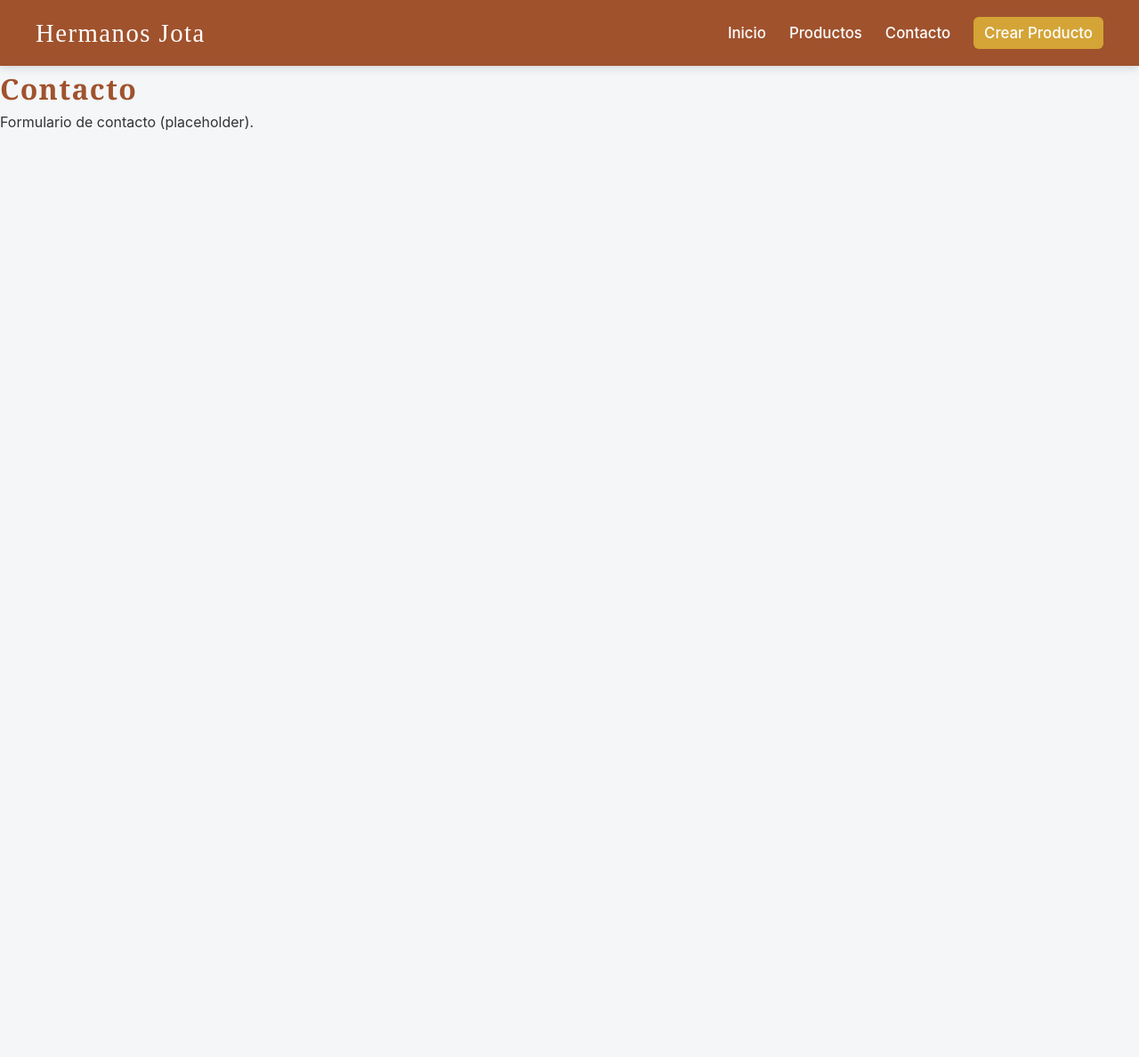
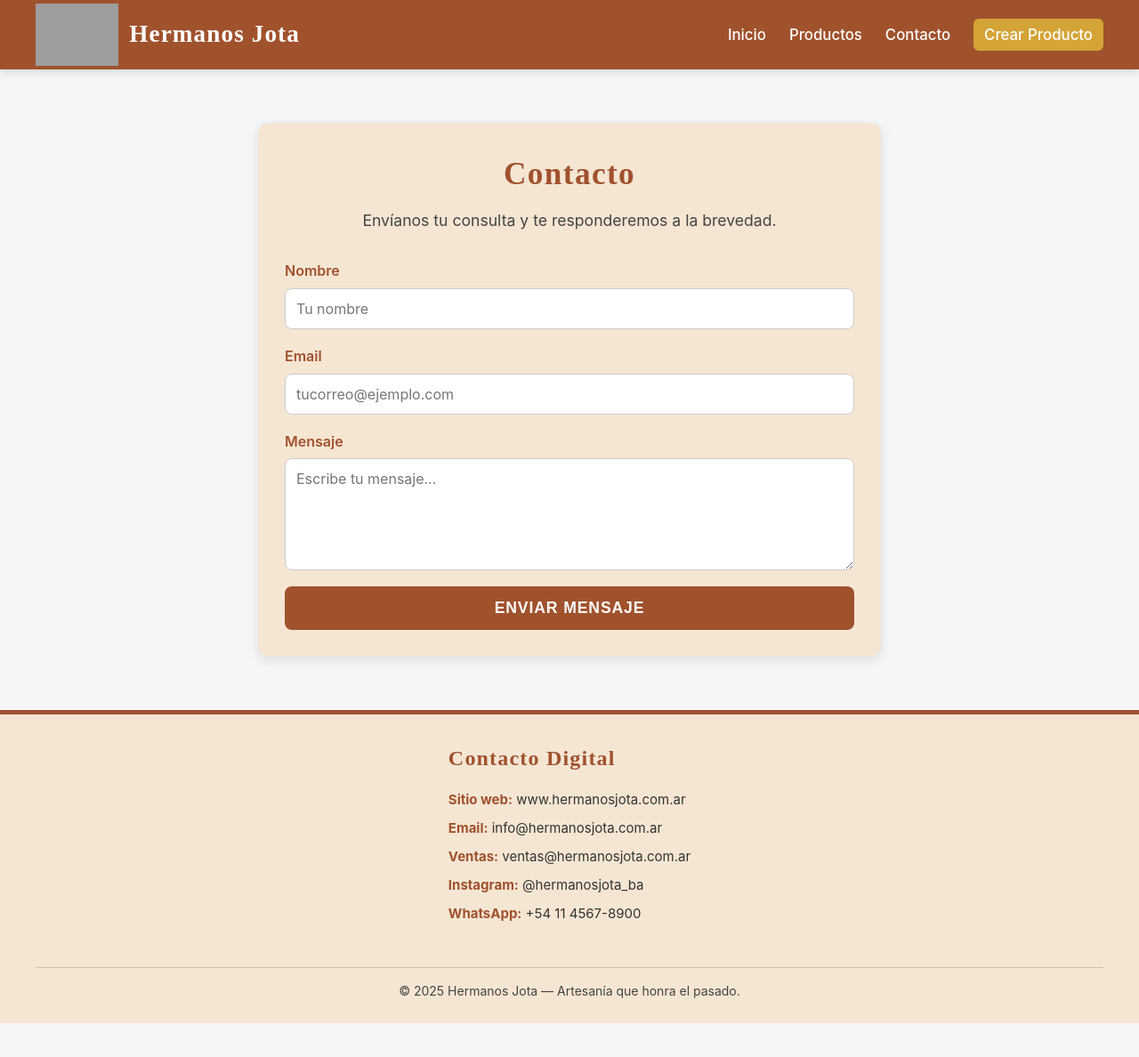
Before and after one commit to MaximoNorry/Sprint5y6Grupo4, a React (Vite) app in the folder client/: page /contacto in a window 1280 px wide. Shown: the top 1188 px of the page at 89% size. Before the commit the page ends 800 px from the top, so only its background shows below. Built offline with nearby package versions, Linux system fonts and the light colour scheme; the HTML template or start-up script is replaced by a standard one.

Commit message:
Agrego el footer y el contacto

```diff
--- a/client/src/App.jsx
+++ b/client/src/App.jsx
@@ -7,12 +7,13 @@ import ProductoDetalle from "./pages/ProductoDetalle.jsx";
 import CrearProducto from "./pages/CrearProducto.jsx";
 import Contacto from "./pages/Contacto.jsx";
 import Navbar from "./components/Navbar.jsx";
+import Footer from "./components/Footer";
+
 
 function App() {
   return (
     <>
       <Navbar />
-
       <Routes>
         <Route path="/" element={<Home />} />
         <Route path="/productos" element={<Productos />} />
@@ -20,6 +21,7 @@ function App() {
         <Route path="/crear-producto" element={<CrearProducto />} />
         <Route path="/contacto" element={<Contacto />} />
       </Routes>
+      <Footer />
     </>
   );
 }
--- /dev/null
+++ b/client/src/components/Footer.css
@@ -0,0 +1,47 @@
+.footer {
+  background-color: var(--alabastro);
+  padding: 30px 40px 25px;
+  border-top: 5px solid var(--siena);
+  font-family: "Inter", sans-serif;
+  color: #333;
+}
+
+.footer-content {
+  max-width: 1100px;
+  margin: 0 auto;
+  display: flex;
+  justify-content: center;
+}
+
+.footer-section h3 {
+  font-family: "Playfair Display", serif;
+  font-size: 24px;
+  color: var(--siena);
+  letter-spacing: 0.05em;
+  margin-bottom: 15px;
+}
+
+.footer-section ul {
+  list-style: none;
+  padding: 0;
+  margin: 0;
+}
+
+.footer-section li {
+  font-size: 15px;
+  margin-bottom: 8px;
+}
+
+.footer-section strong {
+  color: var(--siena);
+}
+
+.footer-bottom {
+  text-align: center;
+  margin-top: 40px;
+  padding-top: 15px;
+  font-size: 14px;
+  border-top: 1px solid rgba(0,0,0,0.15);
+  color: #444;
+  font-family: "Inter", sans-serif;
+}
--- /dev/null
+++ b/client/src/components/Footer.jsx
@@ -0,0 +1,27 @@
+import React from "react";
+import "./Footer.css";
+
+export default function Footer() {
+  return (
+    <footer className="footer">
+      <div className="footer-content">
+
+        <div className="footer-section">
+          <h3>Contacto Digital</h3>
+          <ul>
+            <li><strong>Sitio web:</strong> www.hermanosjota.com.ar</li>
+            <li><strong>Email:</strong> info@hermanosjota.com.ar</li>
+            <li><strong>Ventas:</strong> ventas@hermanosjota.com.ar</li>
+            <li><strong>Instagram:</strong> @hermanosjota_ba</li>
+            <li><strong>WhatsApp:</strong> +54 11 4567-8900</li>
+          </ul>
+        </div>
+
+      </div>
+
+      <div className="footer-bottom">
+        © 2025 Hermanos Jota — Artesanía que honra el pasado.
+      </div>
+    </footer>
+  );
+}
--- a/client/src/components/Navbar.css
+++ b/client/src/components/Navbar.css
@@ -11,14 +11,30 @@
   z-index: 1000;
 }
 
-.nav-logo a {
+.nav-logo {
+  display: flex;
+  align-items: center;
+  gap: 12px;
+  text-decoration: none;
+}
+
+.nav-logo-img {
+  height: 70px;
+  width: auto;
+  object-fit: contain;
+  margin-top: -10px;
+  margin-bottom: -10px;
+}
+
+.nav-logo span {
   color: white;
   font-family: "Playfair Display", serif;
-  font-size: 1.8rem;
-  text-decoration: none;
-  letter-spacing: 0.05em;
+  font-size: 1.7rem;
+  letter-spacing: 0.04em;
+  font-weight: 600;
 }
 
+/* LINKS */
 .nav-links {
   list-style: none;
   display: flex;
@@ -30,7 +46,7 @@
   text-decoration: none;
   font-weight: 500;
   font-size: 1.05rem;
-  transition: 0.25s;
+  transition: 0.25s ease;
 }
 
 .nav-links a:hover {
@@ -43,24 +59,27 @@
   border-radius: 6px;
   font-weight: 600;
   transition: 0.25s;
+  color: #fff !important;
 }
 
 .nav-admin:hover {
   background-color: #b68a23;
-  color: white !important;
 }
 
-/* Responsivo */
 @media (max-width: 720px) {
   .navbar {
-    padding: 14px 20px;
+    padding: 12px 18px;
+  }
+
+  .nav-logo span {
+    font-size: 1.3rem;
+  }
+
+  .nav-logo-img {
+    height: 40px;
   }
 
   .nav-links {
     gap: 16px;
   }
-
-  .nav-logo a {
-    font-size: 1.4rem;
-  }
 }
--- a/client/src/components/Navbar.jsx
+++ b/client/src/components/Navbar.jsx
@@ -5,16 +5,23 @@ import "./Navbar.css";
 export default function Navbar() {
   return (
     <nav className="navbar">
-      <div className="nav-logo">
-        <Link to="/">Hermanos Jota</Link>
-      </div>
+      <Link to="/" className="nav-logo">
+        <img
+          src="http://localhost:4000/images/Logo-HJ-removebg-preview.png"
+          alt="Hermanos Jota Logo"
+          className="nav-logo-img"
+        />
+        <span>Hermanos Jota</span>
+      </Link>
 
+      {/* LINKS */}
       <ul className="nav-links">
         <li><Link to="/">Inicio</Link></li>
         <li><Link to="/productos">Productos</Link></li>
         <li><Link to="/contacto">Contacto</Link></li>
         <li><Link to="/admin/crear-producto" className="nav-admin">Crear Producto</Link></li>
       </ul>
+
     </nav>
   );
 }
--- a/client/src/pages/Contacto.jsx
+++ b/client/src/pages/Contacto.jsx
@@ -1,2 +1,34 @@
-import React from 'react';
-export default function Contacto(){ return <div><h2>Contacto</h2><p>Formulario de contacto (placeholder).</p></div> }
+import React from "react";
+import "./Contacto.css";
+
+export default function Contacto() {
+  return (
+    <div className="contacto-container">
+      <h2 className="contacto-titulo">Contacto</h2>
+      <p className="contacto-descripcion">
+        Envíanos tu consulta y te responderemos a la brevedad.
+      </p>
+
+      <form className="contacto-form">
+        <label>
+          Nombre
+          <input type="text" placeholder="Tu nombre" required />
+        </label>
+
+        <label>
+          Email
+          <input type="email" placeholder="tucorreo@ejemplo.com" required />
+        </label>
+
+        <label>
+          Mensaje
+          <textarea placeholder="Escribe tu mensaje..." rows="5" required />
+        </label>
+
+        <button type="submit" className="btn-enviar">
+          Enviar mensaje
+        </button>
+      </form>
+    </div>
+  );
+}
--- a/client/src/pages/Productos.css
+++ b/client/src/pages/Productos.css
@@ -2,6 +2,7 @@
   padding: 40px;
   margin: 0 auto;
   max-width: 1200px;
+  background-color: var(--alabastro);
 }
 
 .titulo-seccion {
--- /dev/null
+++ b/client/src/pages/contacto.css
@@ -0,0 +1,71 @@
+.contacto-container {
+  max-width: 700px;
+  margin: 60px auto;
+  padding: 30px;
+  background: var(--alabastro);
+  border-radius: 12px;
+  box-shadow: 0 4px 14px rgba(0,0,0,0.1);
+  text-align: center;
+}
+
+.contacto-titulo {
+  font-family: "Playfair Display", serif;
+  font-size: 2.2rem;
+  color: var(--siena);
+  margin-bottom: 10px;
+}
+
+.contacto-descripcion {
+  font-size: 1.1rem;
+  color: #444;
+  margin-bottom: 30px;
+}
+
+.contacto-form {
+  display: flex;
+  flex-direction: column;
+  gap: 18px;
+}
+
+.contacto-form label {
+  display: flex;
+  flex-direction: column;
+  align-items: flex-start;
+  font-weight: 600;
+  color: var(--siena);
+}
+
+.contacto-form input,
+.contacto-form textarea {
+  width: 100%;
+  padding: 12px;
+  margin-top: 6px;
+  border: 1px solid #ccc;
+  border-radius: 8px;
+  font-size: 1rem;
+  font-family: "Inter", sans-serif;
+  transition: 0.3s;
+}
+
+.contacto-form input:focus,
+.contacto-form textarea:focus {
+  border-color: var(--siena);
+  outline: none;
+  box-shadow: 0 0 4px rgba(165, 74, 34, 0.4);
+}
+
+.btn-enviar {
+  background-color: var(--siena);
+  color: white;
+  padding: 14px;
+  border: none;
+  border-radius: 8px;
+  font-size: 1.1rem;
+  font-weight: 600;
+  cursor: pointer;
+  transition: 0.25s;
+}
+
+.btn-enviar:hover {
+  background-color: #8f4e2a;
+}
```
